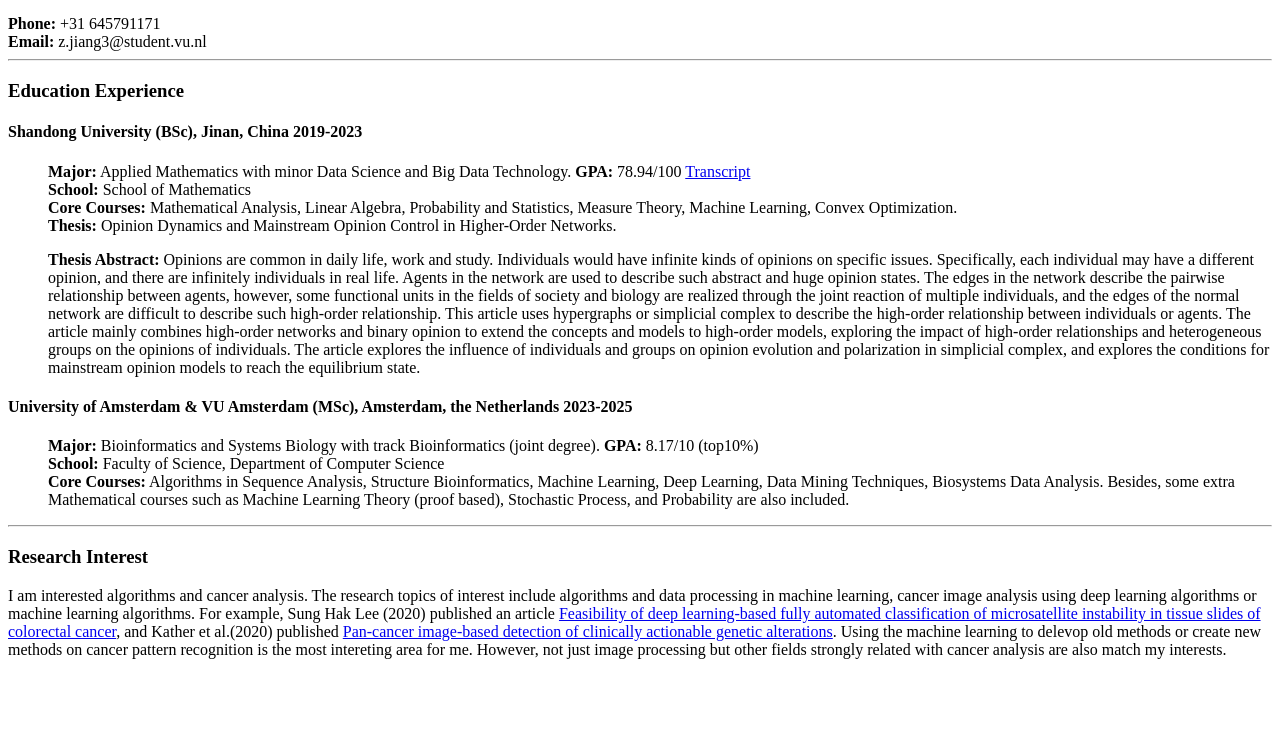
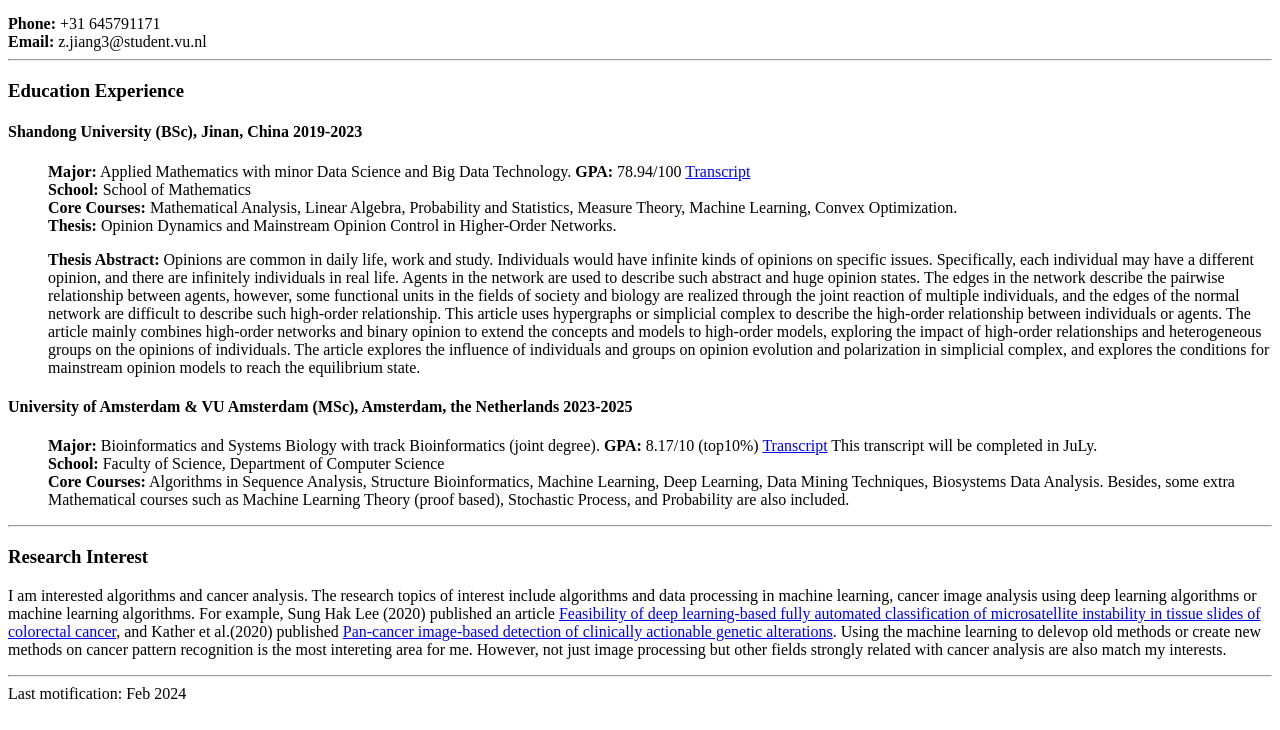
Before and after one commit to ZhengtingJiang/ZhengtingJiang.github.io, a plain HTML site: page CV.html in a window 1280 px wide. Shown: the part 70-800 px from the top of the page. Drawn offline with Linux system fonts and the light colour scheme.

Commit message:
add transcript

```diff
--- a/CV.html
+++ b/CV.html
@@ -47,6 +47,7 @@
     <h4>University of Amsterdam & VU Amsterdam (MSc), Amsterdam, the Netherlands 2023-2025</h4>
 <ul>
     <b>Major:</b> Bioinformatics and Systems Biology with track Bioinformatics (joint degree). <b>GPA:</b> 8.17/10 (top10%)
+    <a href="https://zhengtingjiang.github.io/Transcript.pdf">Transcript</a> This transcript will be completed in JuLy.
     <br>
     <br\>
     <b>School:</b> Faculty of Science, Department of Computer Science
@@ -65,3 +66,6 @@
     image-based detection of clinically actionable genetic alterations</a>. Using the machine learning to delevop old methods or create new methods on cancer pattern recognition
     is the most intereting area for me. However, not just image processing but other fields strongly related with cancer analysis are also match my interests.
 </p>
+
+<hr/>
+Last motification: Feb 2024
```
Also changed, not shown: 1 other file.
